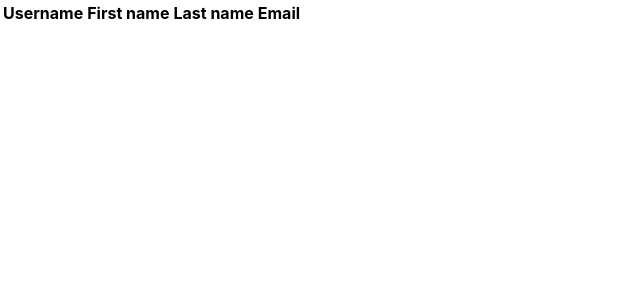
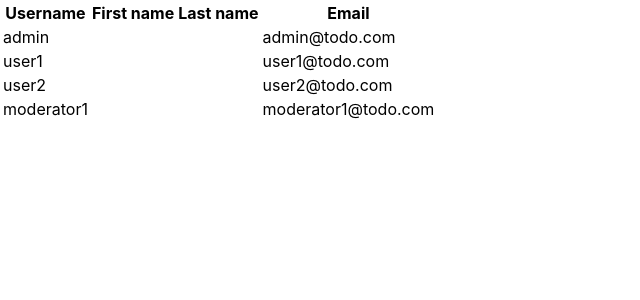
Before and after one commit to MonsieurMerde/TODO, a React (Create React App) app in the folder frontend/: page / in a window 1280 px wide. Shown: the top 300 px of the page, without its empty margins (0-640 px from the left). Built offline with nearby package versions, Linux system fonts and the light colour scheme.

Commit message:
lesson_02: componentDidMount added

```diff
--- a/frontend/src/App.js
+++ b/frontend/src/App.js
@@ -12,6 +12,40 @@ class App extends React.Component {
         }
     }
 
+    componentDidMount() {
+        const users = [
+        {
+            "username": "admin",
+            "first_name": "",
+            "last_name": "",
+            "email": "admin@todo.com"
+        },
+        {
+            "username": "user1",
+            "first_name": "",
+            "last_name": "",
+            "email": "user1@todo.com"
+        },
+        {
+            "username": "user2",
+            "first_name": "",
+            "last_name": "",
+            "email": "user2@todo.com"
+        },
+        {
+            "username": "moderator1",
+            "first_name": "",
+            "last_name": "",
+            "email": "moderator1@todo.com"
+        }
+    ]
+    this.setState(
+        {
+            'users': users
+        }
+    )
+    }
+
     render() {
         return (
         <div>
```
Lines whose indentation alone changed are shown as unchanged.
